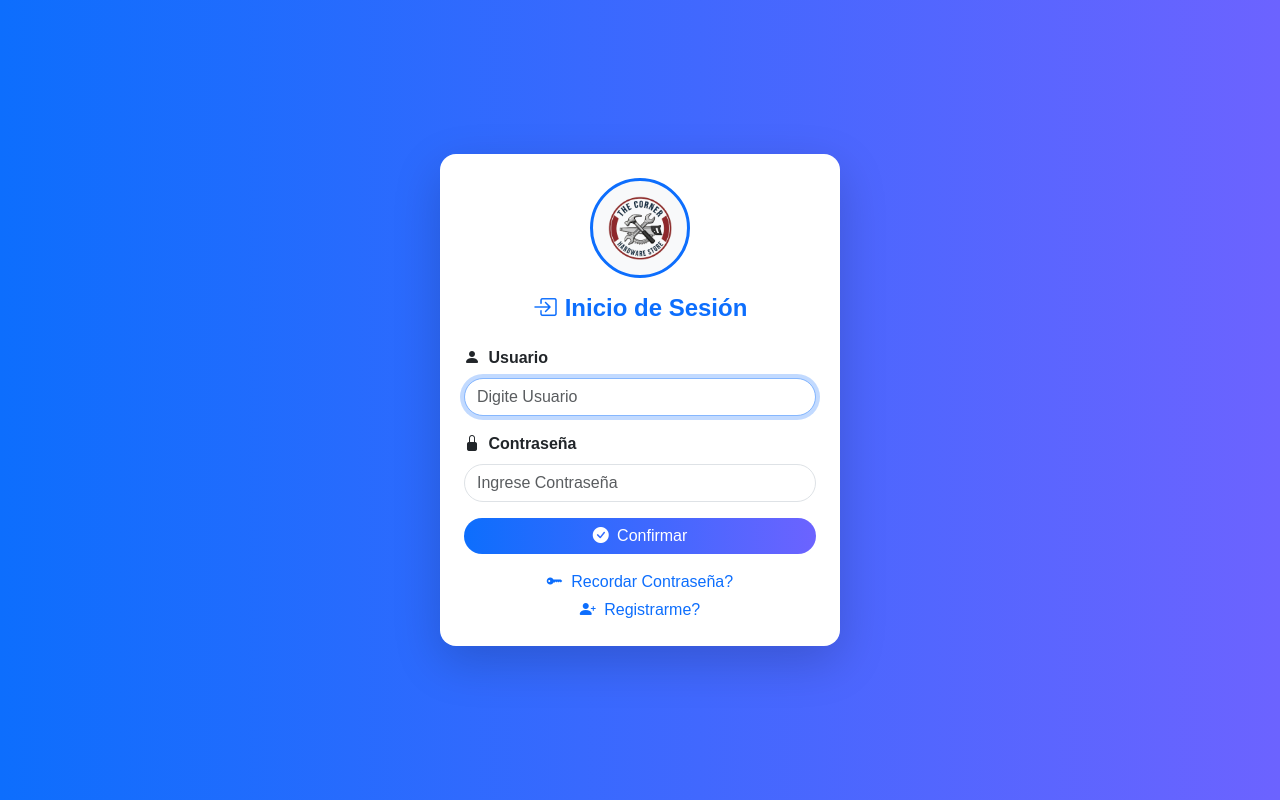
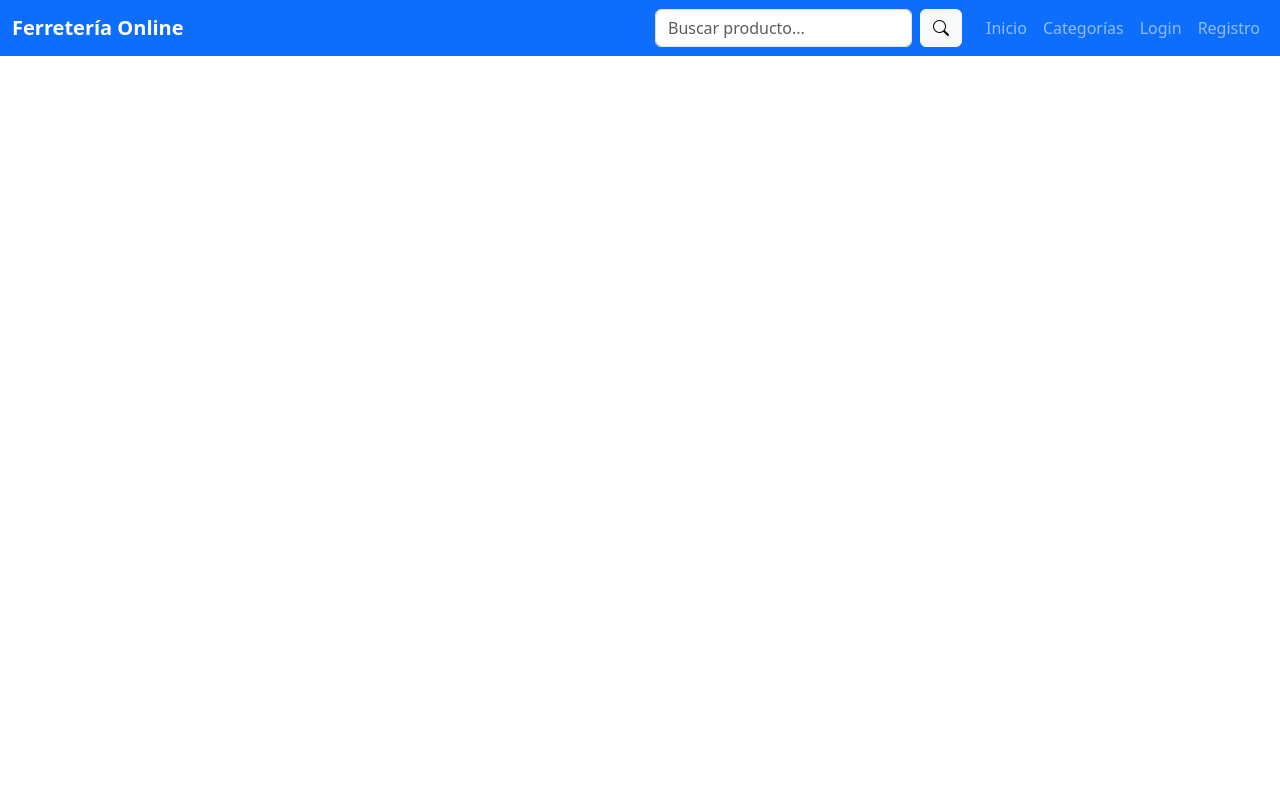
Before and after one commit to JuanRiveros7/ferreteria, a PHP site: page / in a window 1280 px wide. Run offline with PHP 8.4, Linux system fonts and the light colour scheme; data comes from the database, SQL or seed files in the repository; data that the repository does not hold is empty; a stand-in replaces the project's code that opens the database connection.

Commit message:
segunda subida

```diff
--- a/controller/inicio.php
+++ b/controller/inicio.php
@@ -10,7 +10,7 @@ if (isset($_POST['inicio'])) {
 
     if ($usuario === "" || $contrasena === "") {
         echo '<script>alert("Por favor ingrese usuario y contraseña");</script>';
-        echo '<script>window.location="../index.php"</script>';
+        echo '<script>window.location="../login.php"</script>';
         exit();
     }
 
@@ -46,7 +46,7 @@ if (isset($_POST['inicio'])) {
         exit();
     } else {
         echo '<script>alert("Usuario o contraseña incorrectos");</script>';
-        echo '<script>window.location="../index.php"</script>';
+        echo '<script>window.location="../login.php"</script>';
         exit();
     }
 }
--- a/index.php
+++ b/index.php
@@ -4,87 +4,37 @@ require_once("database/conexion.php");
 $db = new Database;
 $con = $db->conectar();
 
-if (isset($_POST['inicio'])) {
-    $usuario    = $_POST["usuario"] ?? '';
-    $contrasena = $_POST["contrasena"] ?? '';
-
-    if ($usuario === "" || $contrasena === "") {
-        echo '<script>alert("Por favor ingrese usuario y contraseña");</script>';
-        echo '<script>window.location="index.php"</script>';
-        exit();
-    }
-
-    // Buscar el usuario en la base de datos
-    $sql = $con->prepare("
-    SELECT u.*, r.nombre_rol
-    FROM usuarios u
-    INNER JOIN roles r ON u.id_rol = r.id_rol
-    WHERE u.usuario = ?
-    ");
-
-    $sql->execute([$usuario]);
-    $fila = $sql->fetch(PDO::FETCH_ASSOC);
-
-    // Validar si existe y si la contraseña coincide
-    if ($fila && password_verify($contrasena, $fila['contrasena'])) {
-        $_SESSION['usuario'] = $fila['usuario'];
-        $_SESSION['nombre'] = $fila['nombre'];
-        $_SESSION['doc'] = $fila['documento'];
-        $_SESSION['rol'] = $fila['nombre_rol'];
-        header("Location: panel.php");
-        exit();
-    } else {
-        echo '<script>alert("Usuario o contraseña incorrectos");</script>';
-        echo '<script>window.location="index.php"</script>';
-        exit();
-    }
-}
+$sql = $con->query("SELECT p.*, c.nombre_categoria
+                    FROM productos p
+                    INNER JOIN categorias c ON p.id_categoria = c.id_categoria");
 ?>
 
 <!DOCTYPE html>
 <html lang="es">
 <head>
-    <meta charset="utf-8">
-    <title>Formulario Inicio Sesión | CAEC</title>
+  <meta charset="UTF-8">
+  <title>Ferretería Online</title>
   <link href="https://cdn.jsdelivr.net/npm/bootstrap@5.3.2/dist/css/bootstrap.min.css" rel="stylesheet">
   <link href="https://cdn.jsdelivr.net/npm/bootstrap-icons@1.11.3/font/bootstrap-icons.css" rel="stylesheet">
-    <link rel="stylesheet" href="css/style_index.php.css">
 </head>
+<body>
+<?php include "navbar.php"; ?>
 
-<body onload="form1.usuario.focus()" class="Administrador d-flex align-items-center justify-content-center vh-100 bg-light">
-
-    <div class="login-box card shadow-lg p-4 border-0 rounded-4" style="max-width: 400px; width: 100%;">
-        <div class="text-center mb-3">
-            <img src="img/Logo_ferreteria.png" class="avatar rounded-circle mb-3" alt="Avatar Image" style="width: 100px; height: 100px; object-fit: cover;">
-            <h1 class="h4 fw-bold text-primary"><i class="bi bi-box-arrow-in-right me-2"></i>Inicio de Sesión</h1>
+<div class="container mt-4">
+  <div class="row">
+    <?php while($row = $sql->fetch(PDO::FETCH_ASSOC)): ?>
+      <div class="col-md-3 mb-4">
+        <div class="card shadow-sm border-0">
+          <img src="img/productos/<?= $row['id_producto']; ?>.jpg" class="card-img-top" style="height:200px; object-fit:cover;">
+          <div class="card-body">
+            <h5 class="card-title"><?= $row['nombre_producto']; ?></h5>
+            <p class="card-text text-success fw-bold">$<?= number_format($row['precio'], 2); ?></p>
+            <a href="comprar.php?id=<?= $row['id_producto']; ?>" class="btn btn-primary w-100">Comprar</a>
           </div>
-
-        <form method="POST" name="form1" id="form1" action="controller/inicio.php" autocomplete="off">
-
-            <div class="mb-3">
-                <label for="usuario" class="form-label fw-semibold"><i class="bi bi-person-fill me-1"></i> Usuario</label>
-                <input type="text" name="usuario" id="usuario" placeholder="Digite Usuario" class="form-control rounded-pill">
         </div>
-
-            <div class="mb-3">
-                <label for="contrasena" class="form-label fw-semibold"><i class="bi bi-lock-fill me-1"></i> Contraseña</label>
-                <input type="password" name="contrasena" id="contrasena" placeholder="Ingrese Contraseña" class="form-control rounded-pill">
       </div>
-
-            <div class="d-grid gap-2 mb-3">
-                <button type="submit" name="inicio" id="inicio" class="btn btn-primary rounded-pill">
-                    <i class="bi bi-check-circle-fill me-1"></i> Confirmar
-                </button>
+    <?php endwhile; ?>
   </div>
-
-            <div class="text-center">
-                <a href="recordarcontra.php" class="d-block text-decoration-none mb-1"><i class="bi bi-key-fill me-1"></i> Recordar Contraseña?</a>
-                <a href="registrarme.php" class="d-block text-decoration-none"><i class="bi bi-person-plus-fill me-1"></i> Registrarme?</a>
 </div>
-
-        </form>
-    </div>
-    <script src="https://cdn.jsdelivr.net/npm/bootstrap@5.3.2/dist/js/bootstrap.bundle.min.js"></script>
-
 </body>
 </html>
--- /dev/null
+++ b/navbar.php
@@ -0,0 +1,25 @@
+<nav class="navbar navbar-expand-lg navbar-dark bg-primary">
+  <div class="container-fluid">
+    <a class="navbar-brand fw-bold" href="index.php">Ferretería Online</a>
+
+    <!-- Buscador -->
+    <form class="d-flex ms-auto" action="buscar.php" method="GET">
+      <input class="form-control me-2" type="search" name="q" placeholder="Buscar producto..." aria-label="Buscar">
+      <button class="btn btn-light" type="submit"><i class="bi bi-search"></i></button>
+    </form>
+
+    <!-- Botones -->
+    <ul class="navbar-nav ms-3">
+      <li class="nav-item"><a class="nav-link" href="index.php">Inicio</a></li>
+      <li class="nav-item"><a class="nav-link" href="categorias.php">Categorías</a></li>
+
+      <?php if(isset($_SESSION['usuario'])): ?>
+        <li class="nav-item"><a class="nav-link" href="carrito.php"><i class="bi bi-cart"></i> Carrito</a></li>
+        <li class="nav-item"><a class="nav-link" href="logout.php"><i class="bi bi-box-arrow-right"></i> Salir</a></li>
+      <?php else: ?>
+        <li class="nav-item"><a class="nav-link" href="login.php">Login</a></li>
+        <li class="nav-item"><a class="nav-link" href="registrarme.php">Registro</a></li>
+      <?php endif; ?>
+    </ul>
+  </div>
+</nav>
--- a/recordarcontra.php
+++ b/recordarcontra.php
@@ -63,7 +63,7 @@ if (isset($_POST['validar'])) {
             </div>
 
             <div class="text-center">
-                <a href="index.php" class="d-block text-decoration-none"><i class="bi bi-person-plus-fill me-1"></i> logearme?</a>
+                <a href="login.php" class="d-block text-decoration-none"><i class="bi bi-person-plus-fill me-1"></i> logearme?</a>
             </div>
         </form>
     </div>
--- a/registrarme.php
+++ b/registrarme.php
@@ -35,7 +35,7 @@ if (isset($_POST['registrar'])) {
     $insertSQL->execute([$doc, $nombre, $usuario, $correo, $pass_cifrado, $id_rol]);
 
     echo '<script>alert("Registro exitoso");</script>';
-    echo '<script>window.location="index.php"</script>';
+    echo '<script>window.location="login.php"</script>';
     exit();
 }
 ?>
@@ -107,7 +107,7 @@ if (isset($_POST['registrar'])) {
                         </div>
 
                         <div class="text-center">
-                            <a href="index.php" class="d-block text-decoration-none"><i class="bi bi-person-plus-fill me-1"></i> ¿Logearme?</a>
+                            <a href="login.php" class="d-block text-decoration-none"><i class="bi bi-person-plus-fill me-1"></i> ¿Logearme?</a>
                         </div>
                     </form>
                 </div>
```
Also changed, not shown: carrito.php (added, +46 -0 lines), categorias.php (added, +58 -0 lines), comprar.php (added, +18 -0 lines), login.php (added, +90 -0 lines), css/style_login.php.css (renamed from css/style_index.php.css). Lines whose indentation alone changed are shown as unchanged.
